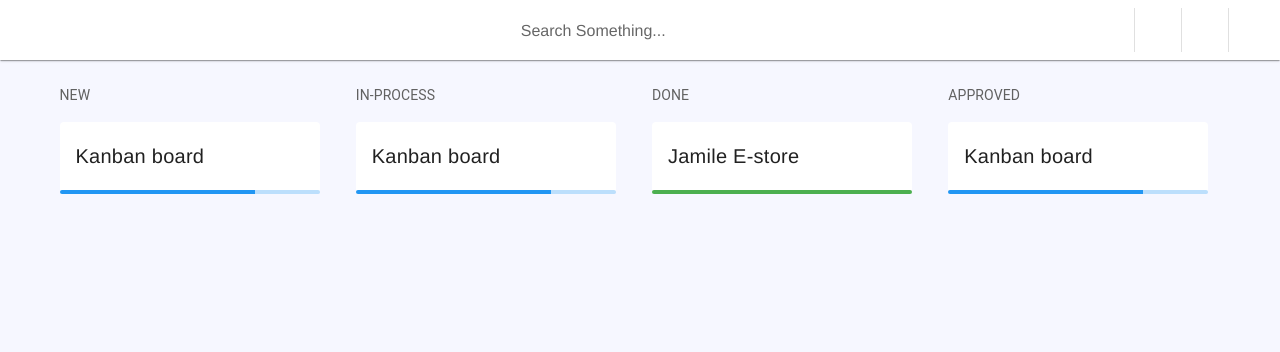
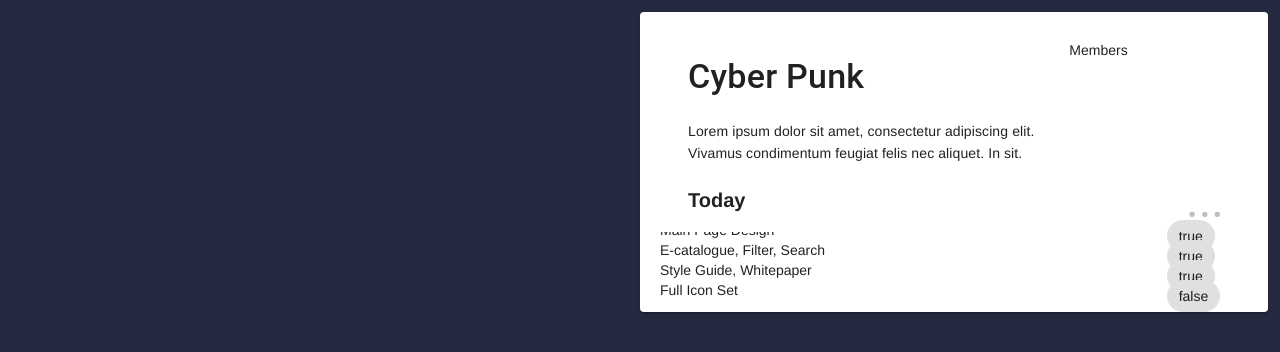
Before and after one commit to vjaos/Tasky-frontend, a Vue app: page / in a window 1280 px wide. Shown: the top 352 px of the page. Built offline with nearby package versions, Linux system fonts and the light colour scheme; the HTML template or start-up script is replaced by a standard one.

Commit message:
rebuild project card

```diff
--- a/src/App.vue
+++ b/src/App.vue
@@ -1,6 +1,6 @@
 <template>
     <v-app>
-        <nav-menu/>
+
         <v-content app>
             <v-container fluid>
                 <router-view></router-view>
@@ -11,10 +11,8 @@
 
 <script>
 
-    import NavMenu from "./components/NavMenu";
-
     export default {
-        components: {NavMenu},
+        components: {},
         computed: {
             currentUser() {
                 return this.$store.state.auth.user;
@@ -31,7 +29,7 @@
     #app {
         margin: 0;
         padding: 0;
-        background-color: #f6f7ff;
+        background-color: #252a41;
         font-family: 'Helvetica', 'RobotoDraft', 'Roboto', sans-serif;
         font-size: 14px;
         -webkit-font-smoothing: antialiased;
--- a/src/components/Kanban.vue
+++ /dev/null
@@ -1,60 +0,0 @@
-<template>
-    <v-layout class="drag-list" row justify-space-between align-content-center>
-        <div class="drag-options"></div>
-        <kanban-column
-                v-for="(stage, i) in stages" :key="i"
-                :stage="stage"
-                :projects="getBlocks(stage)"
-                class="kanban-column"
-        />
-    </v-layout>
-</template>
-
-<script>
-    import KanbanColumn from "./KanbanColumn";
-
-    export default {
-        name: "Kanban",
-        components: {KanbanColumn,},
-        props: {
-            stages: {
-                type: Array,
-                required: true
-            },
-            blocks: {
-                type: Array,
-                required: true
-            },
-            config: {
-                type: Object,
-                default: () => ({}),
-            },
-            stateMachineConfig: {
-                type: Object,
-                default: null,
-            }
-        },
-        data() {
-            return {
-                machine: null
-            }
-        },
-        updated() {
-            this.drake.containers = this.$refs.list;
-        },
-        computed: {
-            localBlocks() {
-                return this.blocks
-            }
-        },
-        methods: {
-            getBlocks(status) {
-                return this.localBlocks.filter(block => block.status === status);
-            }
-        }
-    }
-</script>
-
-<style scoped>
-
-</style>
--- a/src/components/KanbanColumn.vue
+++ /dev/null
@@ -1,35 +0,0 @@
-<template>
-    <v-col class="drag-inner-list" ref="list">
-        <span class="subtitle-2 grey--text text--darken-2 font-weight-regular text-uppercase">{{stage}}</span>
-        <project-card
-                class="mt-4"
-                v-for="block in projects"
-                :key="block.id"
-                :project="block"
-                :data-block-id="block.id"
-        />
-    </v-col>
-</template>
-
-<script>
-    import ProjectCard from "./ProjectCard";
-
-    export default {
-        name: "KanbanColumn",
-        components: {ProjectCard},
-        props: {
-            stage: {
-                type: String,
-                required: true
-            },
-            projects: {
-                type: Array,
-                required: true
-            }
-        }
-    }
-</script>
-
-<style scoped>
-
-</style>
--- a/src/components/ProjectCard.vue
+++ b/src/components/ProjectCard.vue
@@ -1,41 +1,44 @@
 <template>
-    <v-card flat max-width="260px" width="260px">
-        <v-layout justify-space-around align-content-center column>
-
-            <v-card-title>
-                {{ project.name}}
-                <v-spacer></v-spacer>
-                <v-btn icon @click="show = !show">
-                    <v-icon>{{show ? 'mdi-minus': 'mdi-plus' }}</v-icon>
-                </v-btn>
-            </v-card-title>
-            <div v-show="!show">
-                <v-progress-linear :color="percent === 100 ? 'success' : 'blue'" rounded
-                                   v-model="percent"></v-progress-linear>
-            </div>
-            <v-expand-transition>
-                <div v-show="show">
-                    <v-list>
-                        <v-list-item
-                                v-for="(issue, i) in project.issues"
-                                :key="i"
-                        >
-                            <template>
-                                <div class="caption-1">
-                                    <v-chip v-if="!issue.isDone" outlined small color="blue"></v-chip>
-                                    <v-icon color="blue" v-else>mdi-checkbox-marked-circle</v-icon>
-                                    <span class="ml-2">{{issue.name}}</span>
-                                </div>
-                            </template>
-                        </v-list-item>
-                    </v-list>
-                    <v-btn width="214px" max-width="214px" elevation="0" class="mb-5 ml-5">
-                        <span class="font-weight-medium caption">VIEW PROJECT</span>
+    <v-card class="mx-auto">
+        <v-col>
+            <v-row class="mt-4 ml-5">
+                <v-flex xs8>
+                    <v-card-title class="font-weight-medium display-1">
+                        {{project.name}}
+                    </v-card-title>
+                    <v-card-subtitle class="mt-2">
+                        {{project.description}}
+                    </v-card-subtitle>
+                </v-flex>
+                <v-flex xs4 class="actions">
+                    Members
+                </v-flex>
+            </v-row>
+            <v-flex class="today-tasks">
+                <v-toolbar flat>
+                    <v-toolbar-title class="ml-5">
+                        <span class="font-weight-bold ">Today</span>
+                    </v-toolbar-title>
+                    <v-spacer></v-spacer>
+                    <v-btn text class="display-2 grey--text text--lighten-1">
+                        ...
                     </v-btn>
+                </v-toolbar>
+                <div v-for="issue in project.issues"
+                        :key="issue.id"
+                        class="ml-5"
+                >
+                    <v-row>
+                        <v-flex xs10>
+                            {{issue.name}}
+                        </v-flex>
+                        <v-flex xs2>
+                            <v-chip>{{issue.isDone}}</v-chip>
+                        </v-flex>
+                    </v-row>
                 </div>
-            </v-expand-transition>
-        </v-layout>
-
+            </v-flex>
+        </v-col>
     </v-card>
 </template>
 
@@ -69,6 +72,11 @@
 </script>
 
 <style scoped>
-
+    .project-card {
+        position: inherit;
+        background-color: white;
+        height: 100%;
+        max-height: 100%;
+    }
 
 </style>
--- a/src/view/Dashboard.vue
+++ b/src/view/Dashboard.vue
@@ -1,29 +1,37 @@
 <template>
-    <v-container>
-        <kanban :stages="stages"
-                :blocks="blocks"
-        >
-        </kanban>
-    </v-container>
+    <div class="dashboard">
+        <v-container fluid>
+            <v-layout row wrap>
+                <v-flex xs6>
+
+                </v-flex>
+                <v-flex xs6>
+                    <project-card
+                        :project="blocks[this.chosen]"
+                    >
+
+                    </project-card>
+                </v-flex>
+            </v-layout>
+        </v-container>
+    </div>
 </template>
 
 <script>
-    import Kanban from "../components/Kanban";
 
+    import ProjectCard from "../components/ProjectCard";
     export default {
         name: "Dashboard",
-        components: {Kanban},
+        components: {ProjectCard},
         data() {
             return {
-
-
-                stages: ['new', 'in-process', 'done', 'approved'],
+                chosen: 0,
                 blocks: [
                     {
                         id: 2,
-                        name: 'Kanban board',
+                        name: 'Cyber Punk',
                         status: 'new',
-                        description: 'Description',
+                        description: 'Lorem ipsum dolor sit amet, consectetur adipiscing elit. Vivamus condimentum feugiat felis nec aliquet. In sit.',
                         issues: [
                             {
                                 name: 'Main Page Design',
@@ -123,12 +131,6 @@
 </script>
 
 <style scoped>
-    #create .v-speed-dial {
-        position: absolute;
-    }
 
-    #create .v-btn--floating {
-        position: relative;
-    }
 
 </style>
```
Also changed, not shown: src/components/ProjectList.vue (added, +15 -0 lines).
